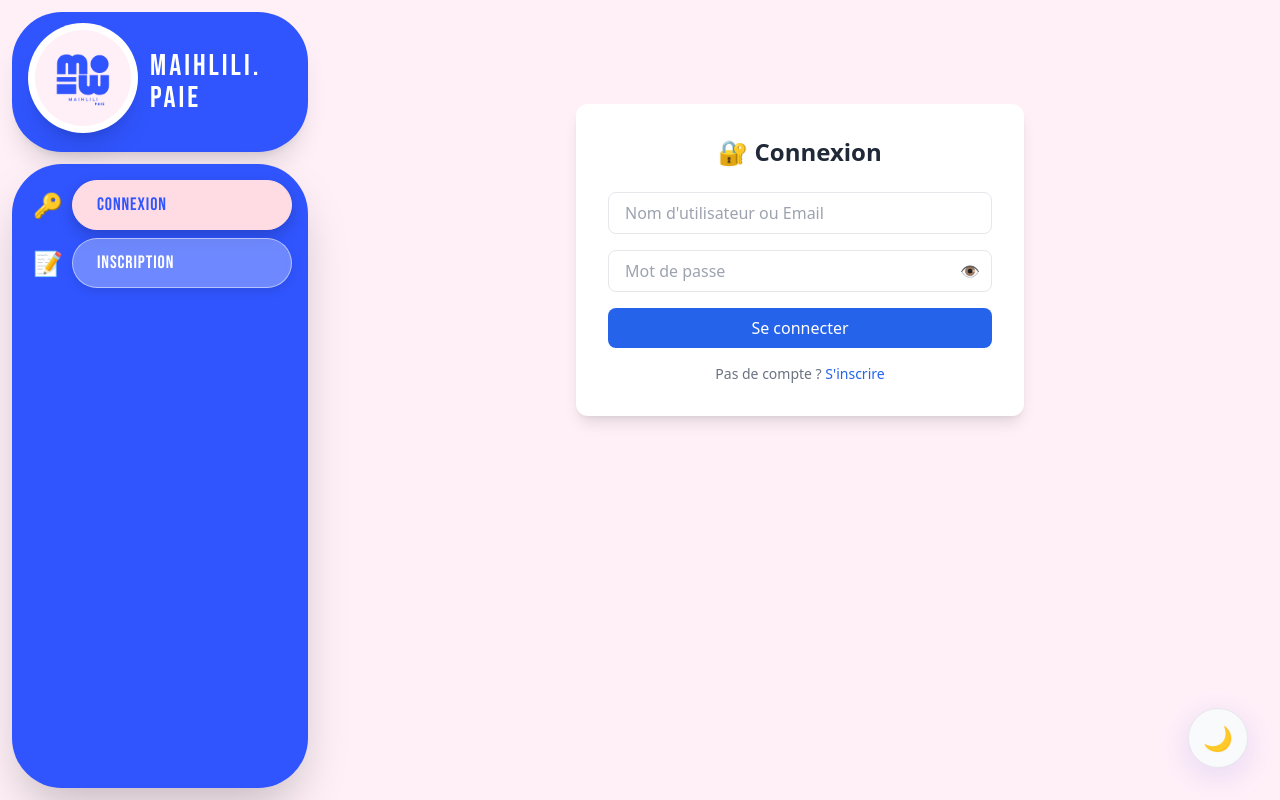
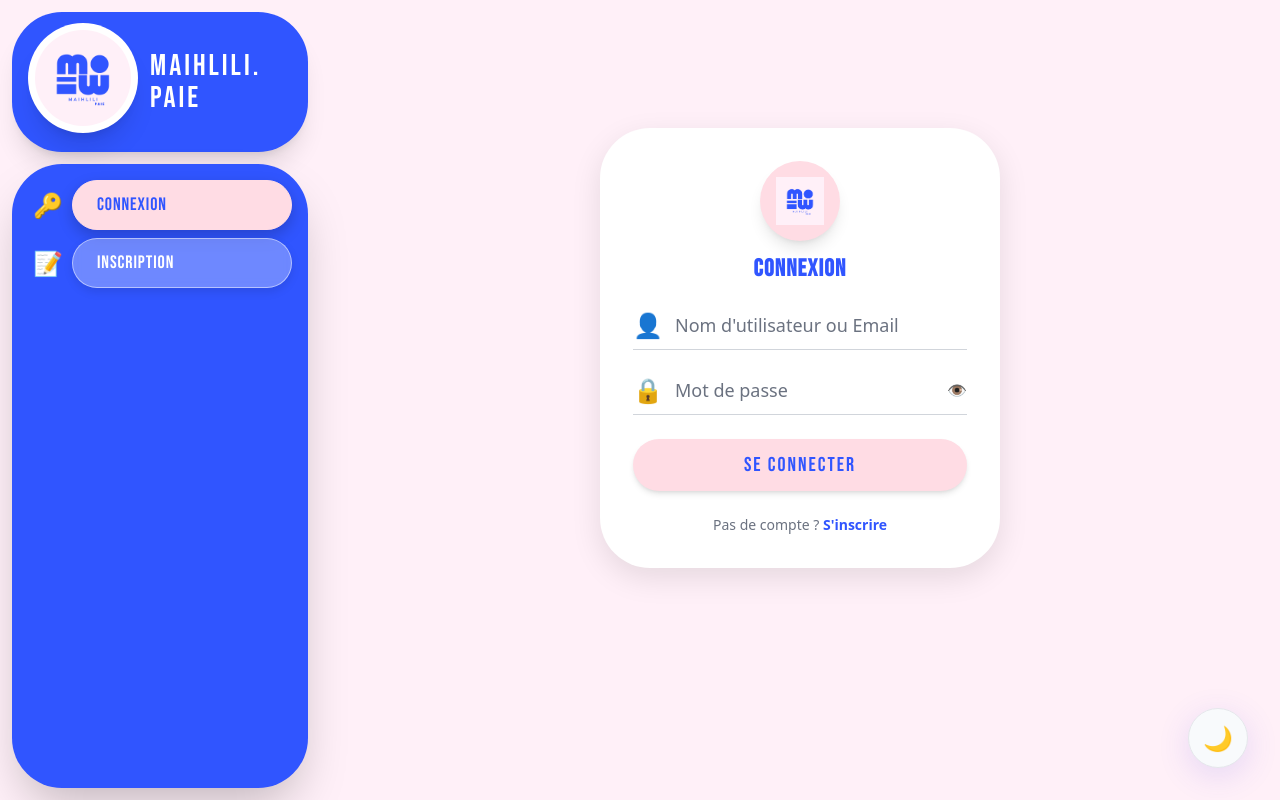
Before and after one commit to filet0fish09/Maihlili.Paie, a Flask app: page /login in a window 1280 px wide. Run offline with Flask 3, Linux system fonts and the light colour scheme; some libraries are stand-ins or nearby versions.

Commit message:
Update login.html

```diff
--- a/templates/login.html
+++ b/templates/login.html
@@ -1,31 +1,47 @@
 {% extends "base.html" %}
+
 {% block content %}
-<div class="max-w-md mx-auto mt-20 bg-white p-8 rounded-xl shadow-lg">
-  <h2 class="text-2xl font-bold mb-6 text-center text-gray-800">🔐 Connexion</h2>
-  <form method="POST" action="{{ url_for('login') }}" class="space-y-4">
-    <div>
-      <input type="text" name="username" placeholder="Nom d'utilisateur ou Email" required
-             class="w-full px-4 py-2 border rounded-lg focus:outline-none focus:ring-2 focus:ring-blue-500">
+<div class="max-w-md mx-auto mt-20 p-6 relative" style="z-index: 10;">
+
+  <div class="bg-white p-8 rounded-[50px] shadow-2xl relative overflow-hidden"
+       style="box-shadow: 0 10px 30px rgba(0, 0, 0, 0.1); border: 1px solid rgba(255, 255, 255, 0.7);">
+
+    <div class="flex flex-col items-center mb-6">
+      <div class="w-20 h-20 rounded-full bg-maihlili-figma-rose flex items-center justify-center shadow-lg mb-3">
+        <img src="{{ url_for('static', filename='images/maihlili-logo-light.png') }}" alt="Logo Maihlili" class="h-12 w-12">
+      </div>
+      <h2 class="text-2xl font-bold text-maihlili-figma-blue tracking-wider font-['Bebas_Neue'] uppercase">Connexion</h2>
     </div>
 
-    <div class="relative">
+    <form method="POST" action="{{ url_for('login') }}" class="space-y-6">
+
+      <div class="relative flex items-center border-b border-gray-300 focus-within:border-maihlili-figma-blue pb-2">
+        <span class="text-2xl text-gray-500 mr-3">👤</span>
+        <input type="text" name="username" placeholder="Nom d'utilisateur ou Email" required
+               class="flex-1 bg-transparent placeholder-gray-500 focus:outline-none text-gray-700 p-0 text-lg">
+      </div>
+
+      <div class="relative flex items-center border-b border-gray-300 focus-within:border-maihlili-figma-blue pb-2">
+        <span class="text-2xl text-gray-500 mr-3">🔒</span>
         <input type="password" name="password" id="password" placeholder="Mot de passe" required
-             class="w-full px-4 py-2 pr-12 border rounded-lg focus:outline-none focus:ring-2 focus:ring-blue-500">
+               class="flex-1 bg-transparent placeholder-gray-500 focus:outline-none text-gray-700 p-0 text-lg pr-12">
         <button type="button" onclick="togglePassword()"
-              class="absolute right-3 top-1/2 transform -translate-y-1/2 text-gray-500 hover:text-gray-700 focus:outline-none">
+                class="absolute right-0 text-gray-500 hover:text-gray-700 focus:outline-none">
           <span id="eye-icon">👁️</span>
         </button>
       </div>
 
-    <button type="submit" class="w-full bg-blue-600 text-white py-2 rounded-lg hover:bg-blue-700 font-medium transition-colors">
+      <button type="submit"
+              class="w-full bg-maihlili-figma-rose text-maihlili-figma-blue py-3 mt-8 rounded-full shadow-md hover:shadow-lg font-['Bebas_Neue'] text-xl tracking-widest transition-all duration-300 hover:bg-red-200">
         Se connecter
       </button>
     </form>
 
-  <p class="mt-4 text-sm text-center text-gray-500">
+    <p class="mt-6 text-sm text-center text-gray-500 font-medium">
       Pas de compte ?
-    <a href="{{ url_for('register') }}" class="text-blue-600 hover:underline">S'inscrire</a>
+      <a href="{{ url_for('register') }}" class="text-maihlili-figma-blue hover:underline font-bold">S'inscrire</a>
     </p>
+  </div>
 </div>
 
 <script>
```
Lines whose indentation alone changed are shown as unchanged.
